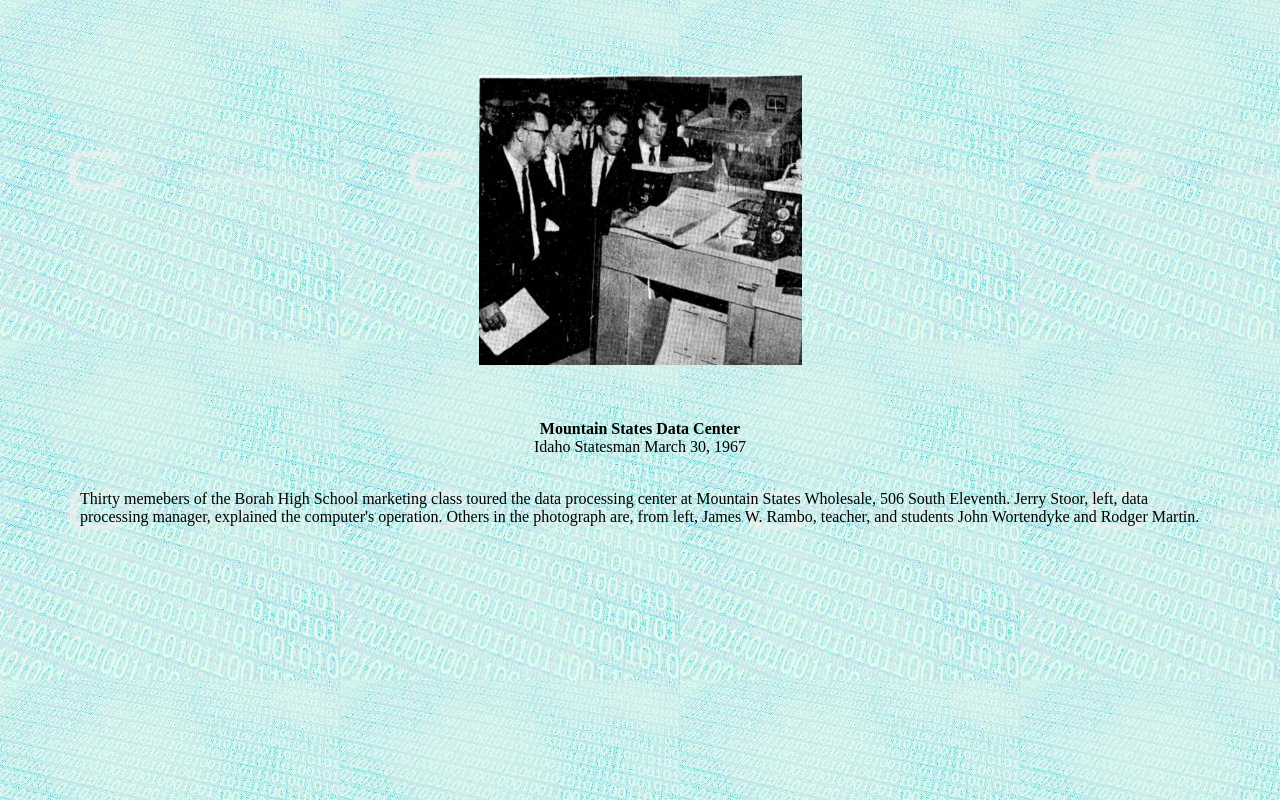
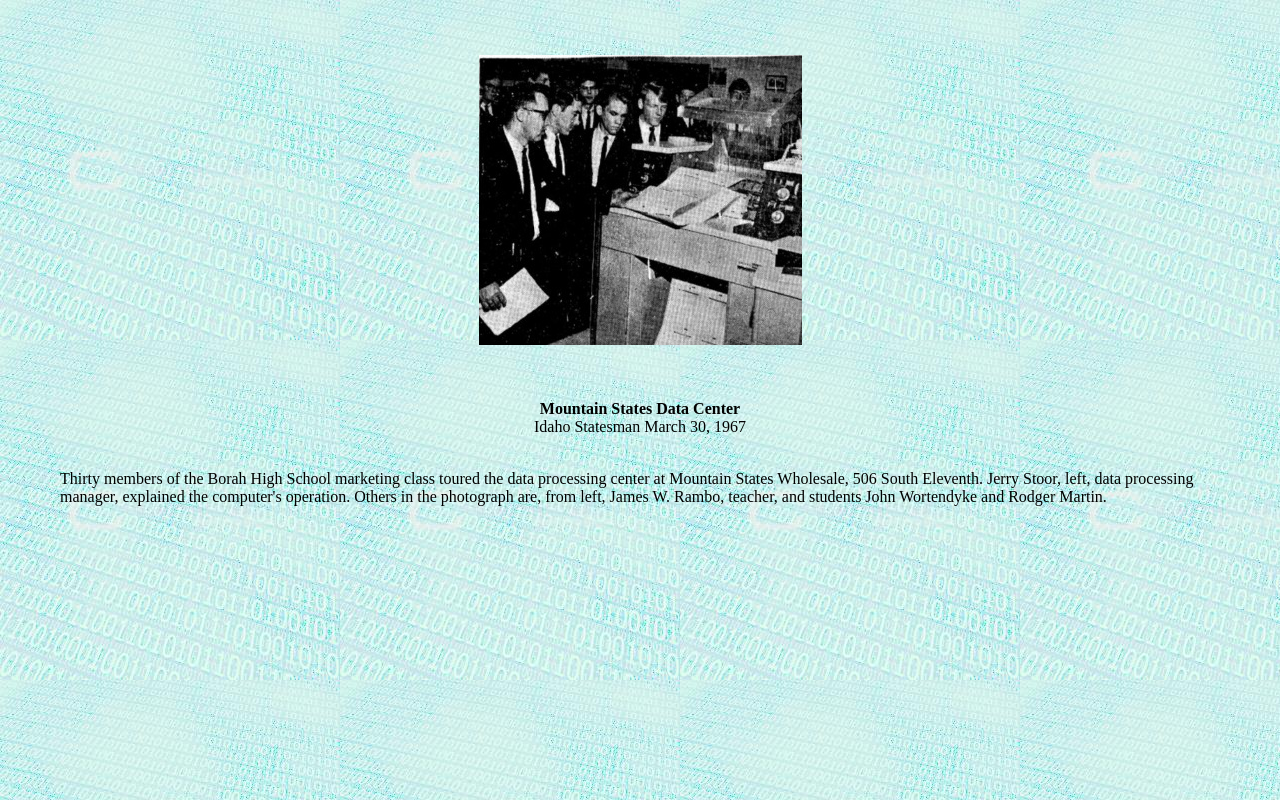
Before and after one commit to maxComp/compHistory, a plain HTML site: page mtnStatesTour.html in a window 1280 px wide. Drawn offline with Linux system fonts and the light colour scheme.

Commit message:
Add files via upload

```diff
--- a/mtnStatesTour.html
+++ b/mtnStatesTour.html
@@ -5,15 +5,9 @@
 <link rel="stylesheet" href="styles3.css" type="text/css" />
 </head>
 <body>
-<div class="content">
-<div class="card">
 
-</div>
-<div class="card">
 
-<div class="card-image image27"><br>
-
-</div>
+<div class="card-image image27"></div>
 
 
 
@@ -21,7 +15,7 @@
 <center><b>Mountain States Data Center </b><br>
 Idaho Statesman March 30, 1967</center><br>
 <p>
-Thirty memebers of the Borah High School marketing class toured the data processing center at Mountain
+Thirty members of the Borah High School marketing class toured the data processing center at Mountain
 States Wholesale, 506 South Eleventh.  Jerry Stoor, left, data processing manager, explained the computer's
 operation. Others in the photograph are, from left, James W. Rambo, teacher, and students John Wortendyke and Rodger Martin.
 
--- a/styles3.css
+++ b/styles3.css
@@ -190,7 +190,7 @@ background-image:url('ronandnoahx.jpg');
 background-image:url('mtnStatesPic.jpg');
 }
 .image28 {
-background-image:url('june5677.jpg');
+background-image:url('june5677.JPG');
 }
 button {
     background-color: newbinary.jpg;
```
